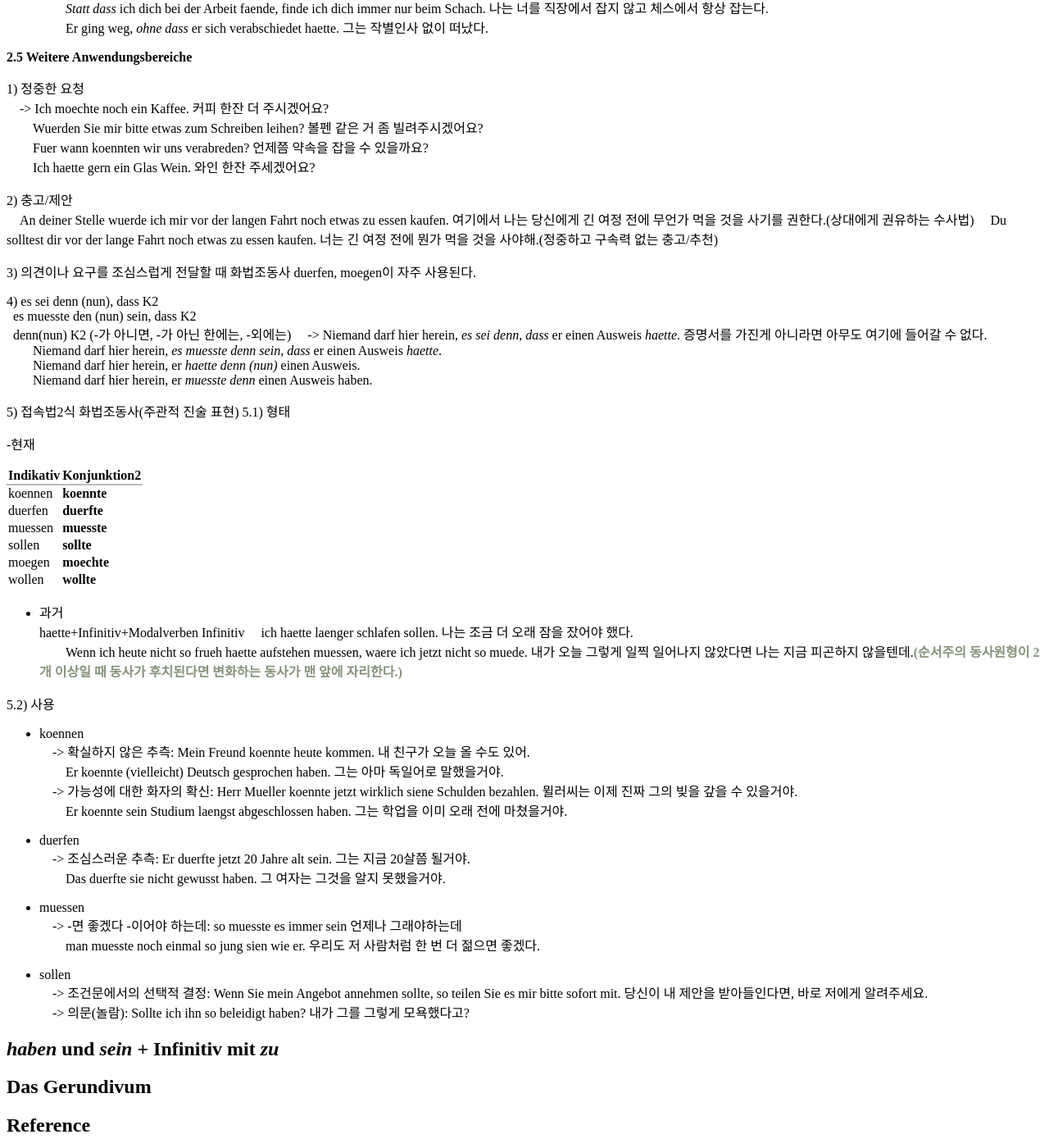
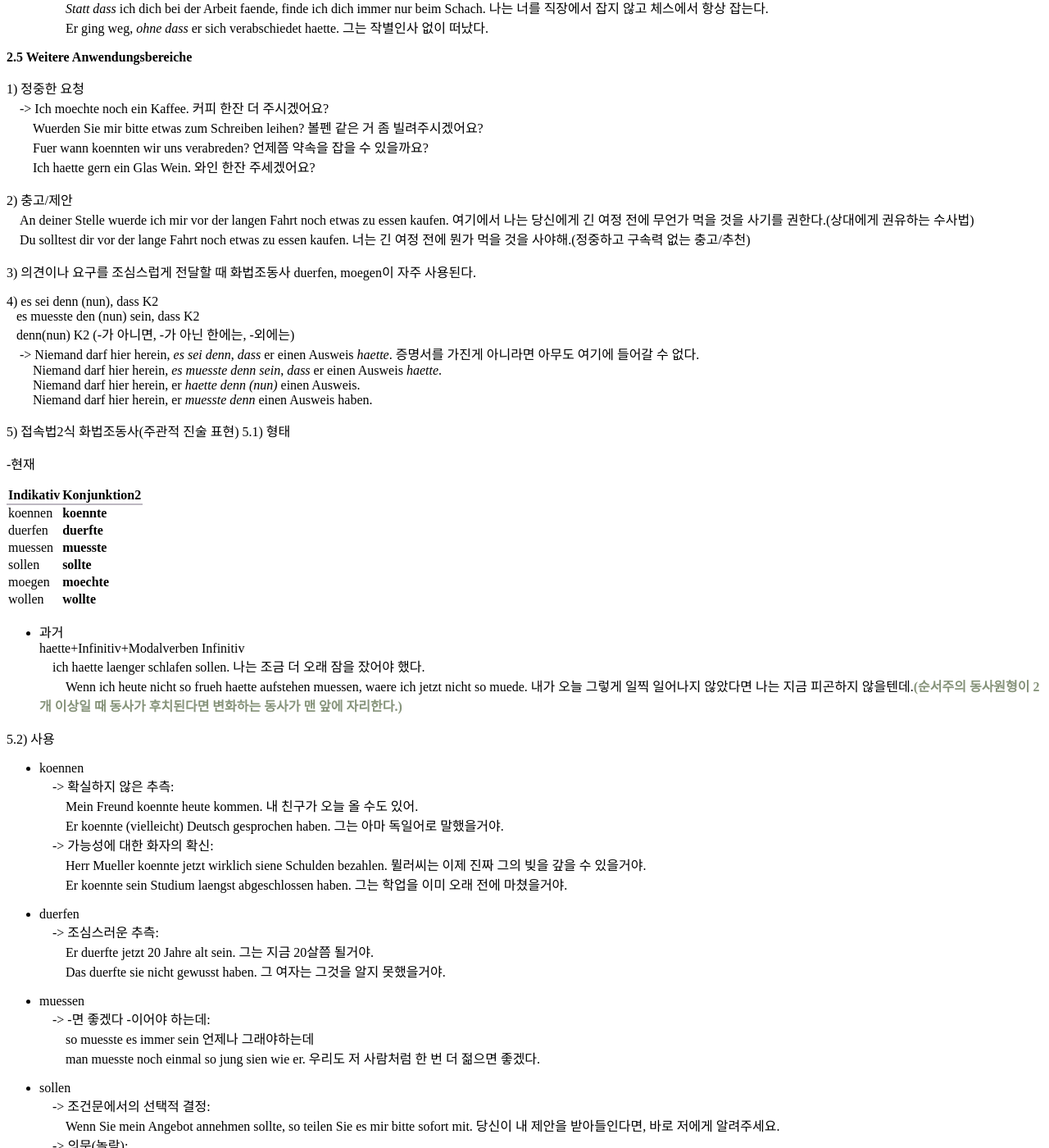
Before and after one commit to finddme/finddme.github.io, a Jekyll site: the page built from _posts/2021-01-24-DeutschGrammtik.md, in a window 1280 px wide and 1400 px high, scrolled down 4883 px. Shown: the whole window at 82% size. Built offline with Jekyll 4.4.1, drawn with Linux system fonts in a browser that asks for light colours; some of the changed lines change nothing that is shown; some of the changed text lies outside the part shown.

Commit message:
Update 2021-01-24-DeutschGrammtik.md

```diff
--- a/_posts/2021-01-24-DeutschGrammtik.md
+++ b/_posts/2021-01-24-DeutschGrammtik.md
@@ -305,8 +305,8 @@
 
 
 4) es sei denn (nun), dass K2
-&nbsp;&nbsp;es muesste den (nun) sein, dass K2
-&nbsp;&nbsp;denn(nun) K2 (-가 아니면, -가 아닌 한에는, -외에는)
+&nbsp;&nbsp;&nbsp;es muesste den (nun) sein, dass K2
+&nbsp;&nbsp;&nbsp;denn(nun) K2 (-가 아니면, -가 아닌 한에는, -외에는)
 &nbsp;&nbsp;&nbsp;&nbsp;-> Niemand darf hier herein, *es sei denn*, *dass* er einen Ausweis *haette*. 증명서를 가진게 아니라면 아무도 여기에 들어갈 수 없다.
 &nbsp;&nbsp;&nbsp;&nbsp;&nbsp;&nbsp;&nbsp;&nbsp;Niemand darf hier herein, *es muesste denn sein*, *dass* er einen Ausweis *haette*.
 &nbsp;&nbsp;&nbsp;&nbsp;&nbsp;&nbsp;&nbsp;&nbsp;Niemand darf hier herein, er *haette* *denn (nun)* einen Ausweis.
@@ -354,22 +354,28 @@
 
 5.2) 사용
 - koennen
-&nbsp;&nbsp;&nbsp;&nbsp;-> 확실하지 않은 추측: Mein Freund koennte heute kommen. 내 친구가 오늘 올 수도 있어.
+&nbsp;&nbsp;&nbsp;&nbsp;-> 확실하지 않은 추측:
+&nbsp;&nbsp;&nbsp;&nbsp;&nbsp;&nbsp;&nbsp;&nbsp;Mein Freund koennte heute kommen. 내 친구가 오늘 올 수도 있어.
 &nbsp;&nbsp;&nbsp;&nbsp;&nbsp;&nbsp;&nbsp;&nbsp;Er koennte (vielleicht) Deutsch gesprochen haben. 그는 아마 독일어로 말했을거야.
-&nbsp;&nbsp;&nbsp;&nbsp;-> 가능성에 대한 화자의 확신: Herr Mueller koennte jetzt wirklich siene Schulden bezahlen. 뮐러씨는 이제 진짜 그의 빚을 갚을 수 있을거야.
+&nbsp;&nbsp;&nbsp;&nbsp;-> 가능성에 대한 화자의 확신:
+&nbsp;&nbsp;&nbsp;&nbsp;&nbsp;&nbsp;&nbsp;&nbsp;Herr Mueller koennte jetzt wirklich siene Schulden bezahlen. 뮐러씨는 이제 진짜 그의 빚을 갚을 수 있을거야.
 &nbsp;&nbsp;&nbsp;&nbsp;&nbsp;&nbsp;&nbsp;&nbsp;Er koennte sein Studium laengst abgeschlossen haben. 그는 학업을 이미 오래 전에 마쳤을거야.
 
 - duerfen
-&nbsp;&nbsp;&nbsp;&nbsp;-> 조심스러운 추측: Er duerfte jetzt 20 Jahre alt sein. 그는 지금 20살쯤 될거야.
+&nbsp;&nbsp;&nbsp;&nbsp;-> 조심스러운 추측:
+&nbsp;&nbsp;&nbsp;&nbsp;&nbsp;&nbsp;&nbsp;&nbsp;Er duerfte jetzt 20 Jahre alt sein. 그는 지금 20살쯤 될거야.
 &nbsp;&nbsp;&nbsp;&nbsp;&nbsp;&nbsp;&nbsp;&nbsp;Das duerfte sie nicht gewusst haben. 그 여자는 그것을 알지 못했을거야.
 
 - muessen
-&nbsp;&nbsp;&nbsp;&nbsp;-> -면 좋겠다 -이어야 하는데: so muesste es immer sein 언제나 그래야하는데
+&nbsp;&nbsp;&nbsp;&nbsp;-> -면 좋겠다 -이어야 하는데:
+&nbsp;&nbsp;&nbsp;&nbsp;&nbsp;&nbsp;&nbsp;&nbsp;so muesste es immer sein 언제나 그래야하는데
 &nbsp;&nbsp;&nbsp;&nbsp;&nbsp;&nbsp;&nbsp;&nbsp;man muesste noch einmal so jung sien wie er. 우리도 저 사람처럼 한 번 더 젊으면 좋겠다.
 
 - sollen
-&nbsp;&nbsp;&nbsp;&nbsp;-> 조건문에서의 선택적 결정: Wenn Sie mein Angebot annehmen sollte, so teilen Sie es mir bitte sofort mit. 당신이 내 제안을 받아들인다면, 바로 저에게 알려주세요.
-&nbsp;&nbsp;&nbsp;&nbsp;-> 의문(놀람): Sollte ich ihn so beleidigt haben? 내가 그를 그렇게 모욕했다고?
+&nbsp;&nbsp;&nbsp;&nbsp;-> 조건문에서의 선택적 결정:
+&nbsp;&nbsp;&nbsp;&nbsp;&nbsp;&nbsp;&nbsp;&nbsp;Wenn Sie mein Angebot annehmen sollte, so teilen Sie es mir bitte sofort mit. 당신이 내 제안을 받아들인다면, 바로 저에게 알려주세요.
+&nbsp;&nbsp;&nbsp;&nbsp;-> 의문(놀람):
+&nbsp;&nbsp;&nbsp;&nbsp;&nbsp;&nbsp;&nbsp;&nbsp;Sollte ich ihn so beleidigt haben? 내가 그를 그렇게 모욕했다고?
 
 
 ## *haben* und *sein* + Infinitiv mit *zu*
```
